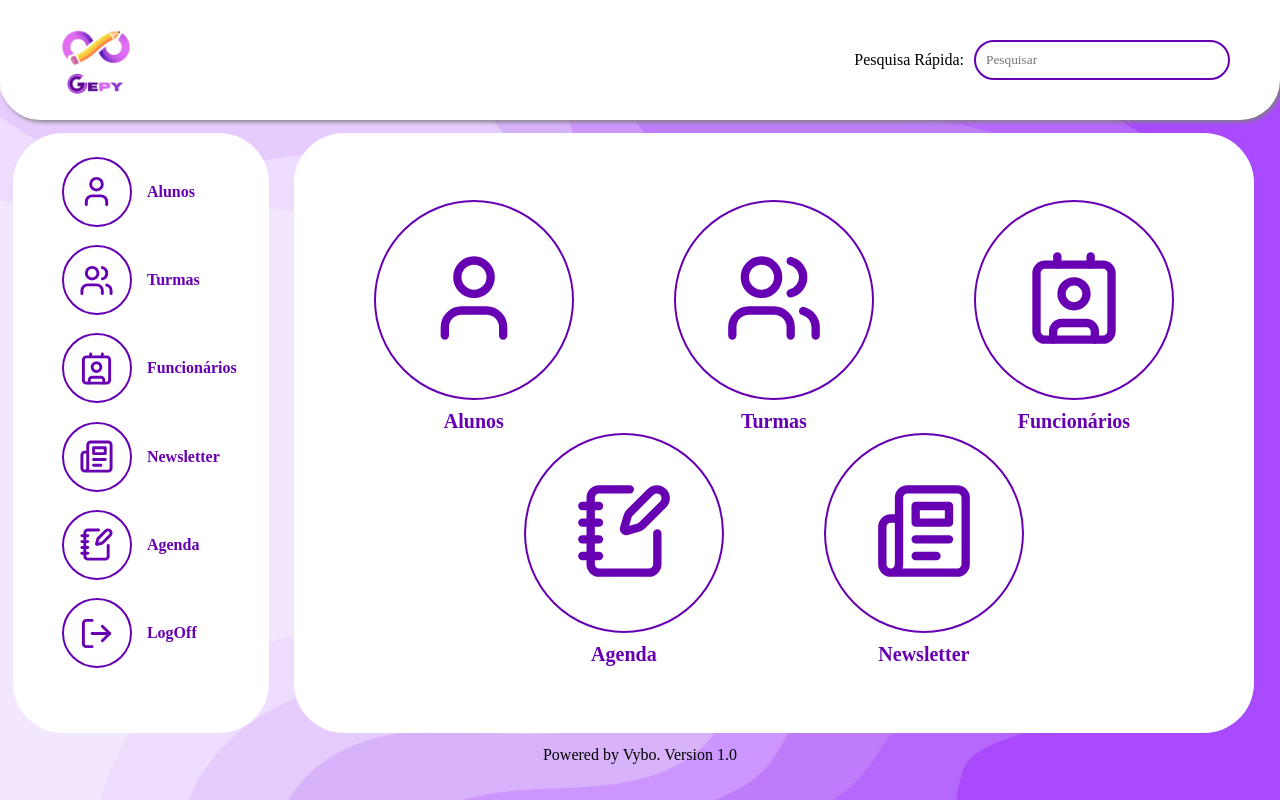
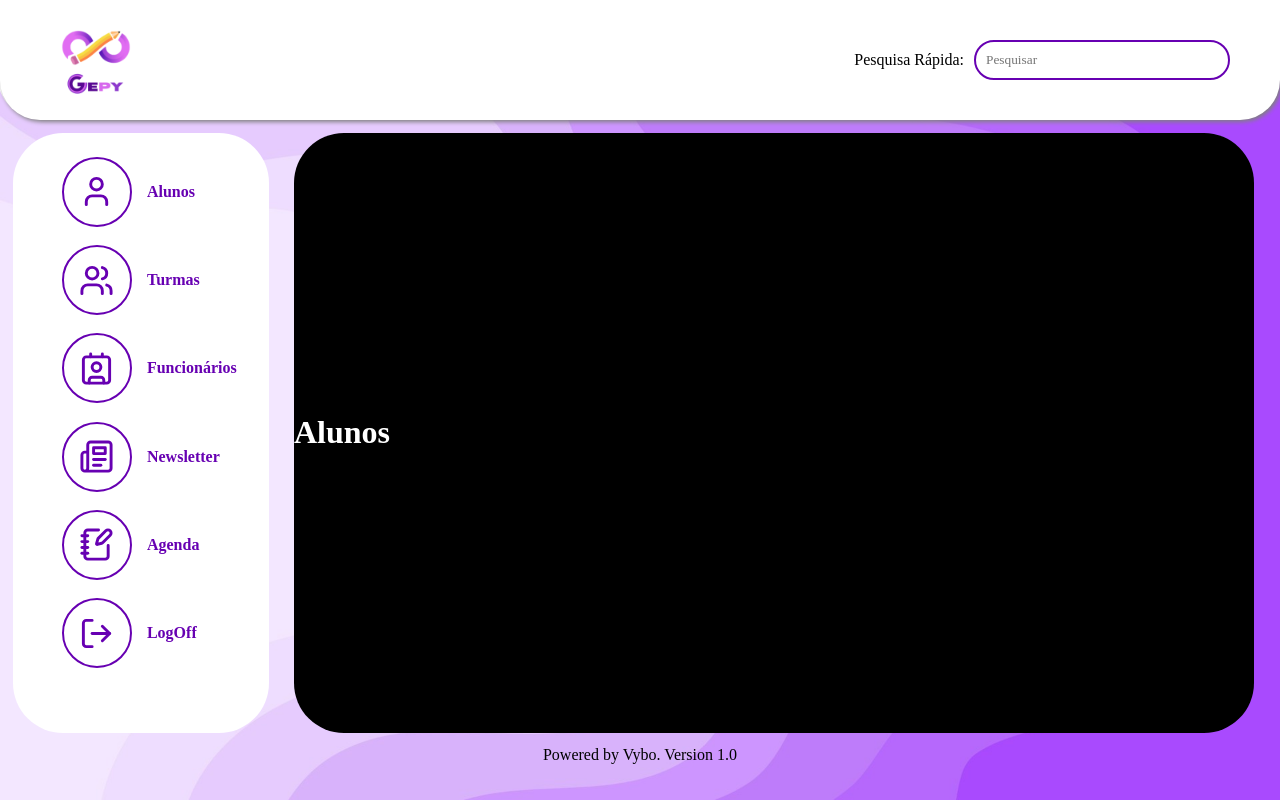
Before and after one commit to gabinethe/gepy, a React (Create React App) app: page /alunos in a window 1280 px wide. Built offline with nearby package versions, Linux system fonts and the light colour scheme; a web font is replaced by a local one.

Commit message:
routes fixed

```diff
--- a/src/Components/Alunos/index.jsx
+++ b/src/Components/Alunos/index.jsx
@@ -3,7 +3,7 @@ import "./style.css";
 
 export default function Alunos() {
   return (
-    <div>
+    <div className="container-principal">
       <h1>Alunos</h1>
     </div>
   );
--- a/src/Components/Alunos/style.css
+++ b/src/Components/Alunos/style.css
@@ -0,0 +1,9 @@
+.container-principal {
+  min-width: 75vw;
+  min-height: 70vh;
+  background-color: rgb(0, 0, 0);
+  border-radius: 50px;
+  display: flex;
+  flex-direction: column;
+  justify-content: center;
+}
--- a/src/Components/Card/index.jsx
+++ b/src/Components/Card/index.jsx
@@ -1,41 +1,59 @@
 import React from "react";
 import "./style.css";
+import { Link } from "react-router-dom";
 import { Contact, Newspaper, NotebookPen, User, Users } from "lucide-react";
+// import Alunos from "../Alunos";
+// import Turmas from "../Turmas";
+// import Funcionarios from "../Funcionarios";
+// import Agenda from "../Agenda";
+// import Newsletter from "../Newsletter";
 
-export default function MainForm() {
+export default function InitialButtons() {
   return (
     <div className="main-form">
       <div className="icons-top">
         <div className="button-pattern">
+          <Link to="/alunos">
             <button className="button-home">
               <User className="button-icon-home" />
             </button>
+          </Link>
           Alunos
         </div>
         <div className="button-pattern">
+          <Link to="/turmas">
             <button className="button-home">
               <Users className="button-icon-home" />
             </button>
+          </Link>
           Turmas
         </div>
         <div className="button-pattern">
+          <Link to="/funcionarios">
             <button className="button-home">
               <Contact className="button-icon-home" />
             </button>
+          </Link>
           Funcionários
         </div>
       </div>
+
       <div className="icons-down">
         <div className="button-pattern">
+          <Link to="/agenda">
             <button className="button-home">
               <NotebookPen className="button-icon-home" />
             </button>
+          </Link>
           Agenda
         </div>
+
         <div className="button-pattern">
+          <Link to="/newsletter">
             <button className="button-home">
               <Newspaper className="button-icon-home" />
             </button>
+          </Link>
           Newsletter
         </div>
       </div>
--- a/src/Pages/Home/index.jsx
+++ b/src/Pages/Home/index.jsx
@@ -3,7 +3,7 @@ import "./style.css";
 import Navbar from "../../Components/Navbar";
 import Sidebar from "../../Components/Sidebar";
 import Footer from "../../Components/Footer";
-import MainForm from "../../Components/Card";
+import { Outlet } from "react-router-dom";
 
 export default function Home() {
   return (
@@ -11,7 +11,7 @@ export default function Home() {
       <Navbar />
       <div className="container-row">
         <Sidebar />
-        <MainForm />
+        <Outlet />
       </div>
       <Footer />
     </div>
--- a/src/index.jsx
+++ b/src/index.jsx
@@ -12,6 +12,7 @@ import Agenda from "./Components/Agenda";
 import ErrorPage from "./Pages/ErrorPage";
 
 import { createBrowserRouter, RouterProvider } from "react-router-dom";
+import InitialButtons from "./Components/Card";
 
 const router = createBrowserRouter([
   {
@@ -23,6 +24,10 @@ const router = createBrowserRouter([
     element: <Home />,
     errorElement: <ErrorPage />,
     children: [
+      {
+        path: "/tela-inicial",
+        element: <InitialButtons />,
+      },
       {
         path: "/alunos",
         element: <Alunos />,
```
Lines whose indentation alone changed are shown as unchanged.
